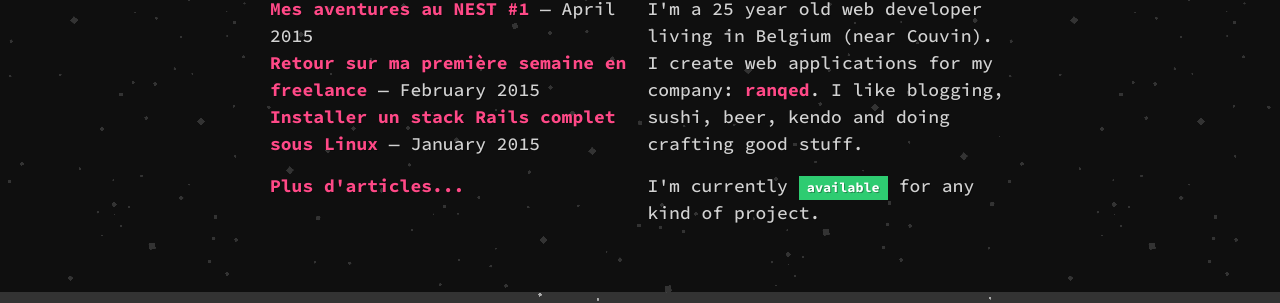
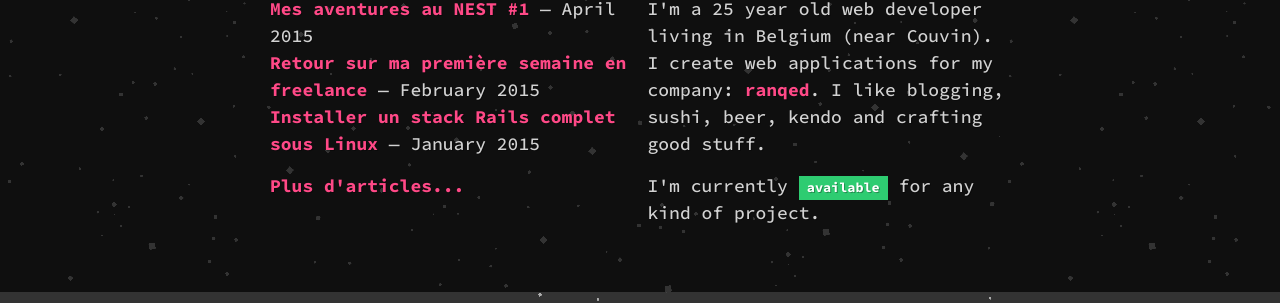
Before and after one commit to maximeshr/maximeshr.github.io, a Jekyll site: the page built from index.html, in a window 1280 px wide. Shown: the part 840-1143 px from the top of the page. Built offline with Jekyll 4.4.1, drawn with Linux system fonts in a browser that asks for light colours.

Commit message:
fixing about me

```diff
--- a/index.html
+++ b/index.html
@@ -39,7 +39,7 @@ layout: default
     </div>
     <div class="col col-6">
       <h2>About me</h2>
-      <p class="text">I'm a 25 year old web developer living in Belgium (near Couvin). I create web applications for my company: <a href="http://ranqed.io" target="_blank">ranqed</a>. I like blogging, sushi, beer, kendo and doing crafting good stuff.</p>
+      <p class="text">I'm a 25 year old web developer living in Belgium (near Couvin). I create web applications for my company: <a href="http://ranqed.io" target="_blank">ranqed</a>. I like blogging, sushi, beer, kendo and crafting good stuff.</p>
       {% if site.available %}
         <p class="text">I'm currently <span class="label label-available">available</span> for any kind of project.</p>
       {% else %}
```
